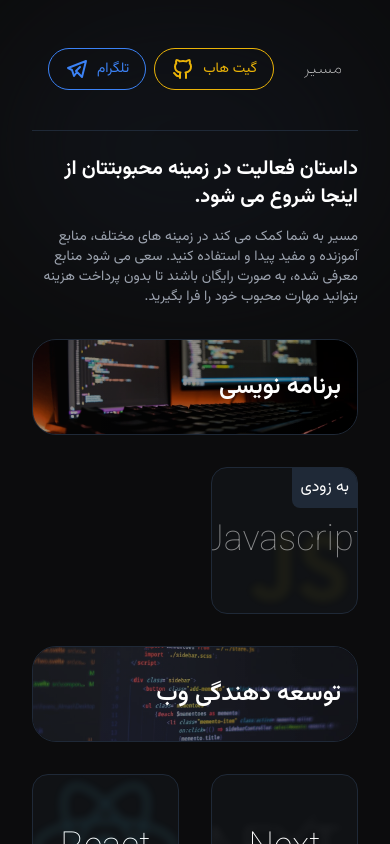
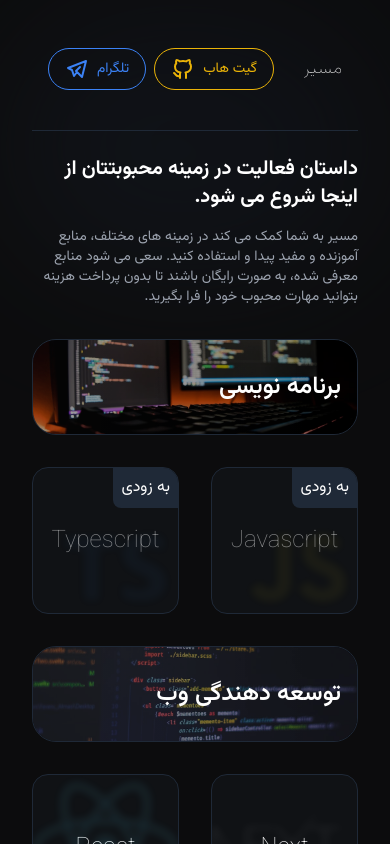
Before and after one commit to masir-me/masir, a Next.js app in the folder apps/web/: page / in a window 390 px wide. Shown: the top 844 px of the page. Built offline with nearby package versions, Linux system fonts and the light colour scheme.

Commit message:
Improve responsive

```diff
--- a/apps/web/components/RoadmapCard.tsx
+++ b/apps/web/components/RoadmapCard.tsx
@@ -27,7 +27,7 @@
       />
       <h1
         className={classNames(
-          "text-4xl font-thin",
+          "text-2xl md:text-3xl lg:text-4xl font-thin",
           roadmap.isComingSoon && "opacity-50"
         )}
       >
--- a/apps/web/pages/roadmap/[category]/[slug].tsx
+++ b/apps/web/pages/roadmap/[category]/[slug].tsx
@@ -54,8 +54,11 @@
 
       <div className="w-full max-w-4xl mx-auto p-4">
         <div className="flex items-center space-x-4 space-x-reverse">
-          <img src={roadmap.metadata.icon} className="w-10 h-10" />
-          <h1 className="text-3xl font-extrabold">
+          <img
+            src={roadmap.metadata.icon}
+            className="w-8 lg:w-10 h-8 lg:h-10"
+          />
+          <h1 className="text-2xl lg:text-3xl font-extrabold">
             مسیر یادگیری {roadmap.metadata.name}
           </h1>
         </div>
```
Also changed, not shown: apps/web/data/roadmaps/programming/typescript/readme.md (added), apps/web/public/images/typescript.svg.
